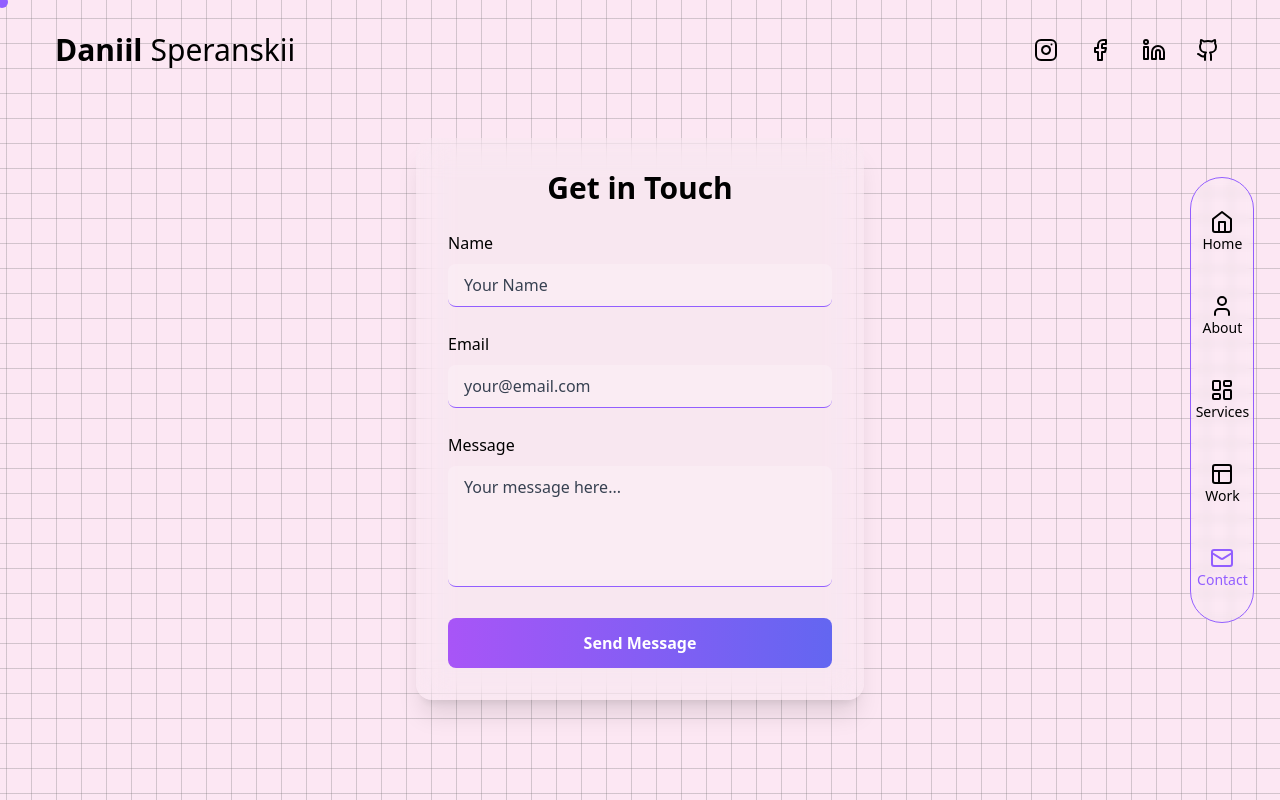
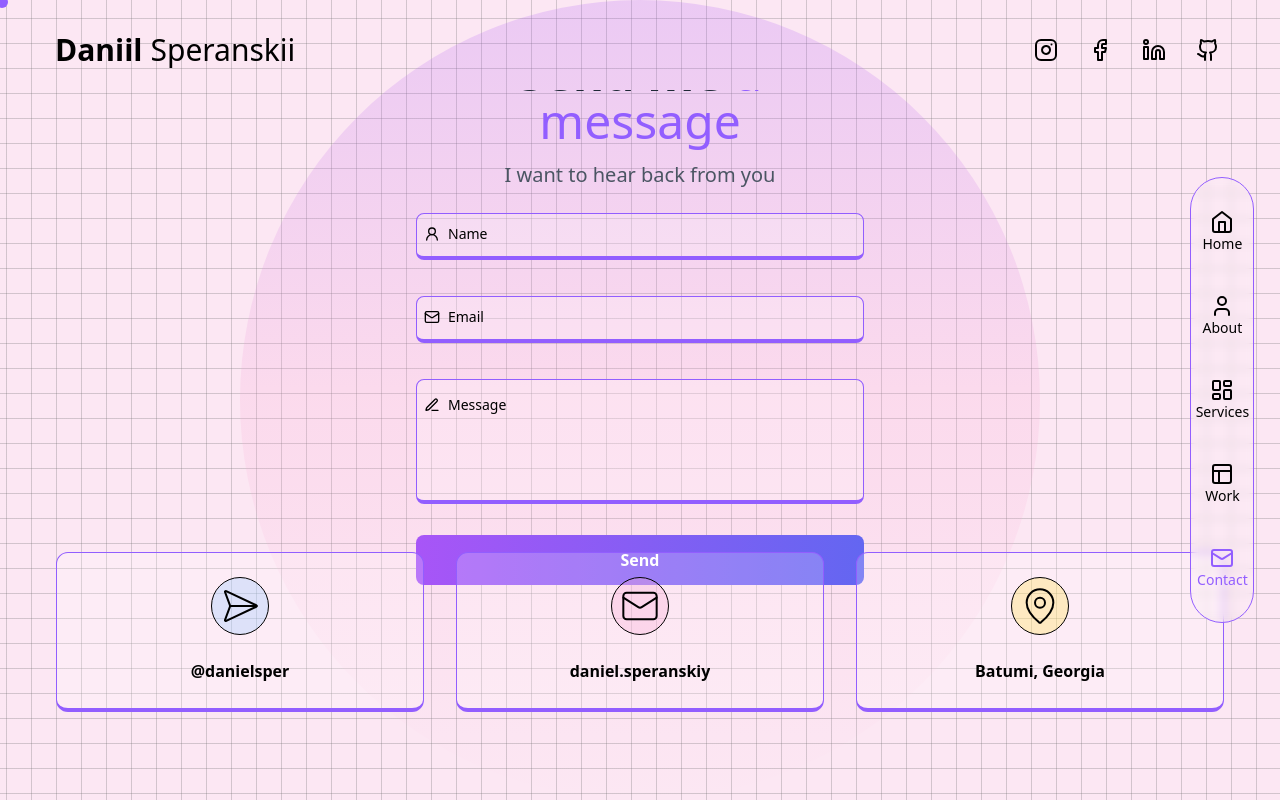
Before and after one commit to Danieldo1/portfolio-next, a Next.js app: page /contact in a window 1280 px wide. Built offline with nearby package versions, Linux system fonts and the light colour scheme.

Commit message:
added contact me

```diff
--- a/package.json
+++ b/package.json
@@ -10,6 +10,7 @@
     "seed": "node scripts/seedProjects.js"
   },
   "dependencies": {
+    "@emailjs/browser": "^4.4.1",
     "@radix-ui/react-slot": "^1.1.0",
     "class-variance-authority": "^0.7.0",
     "clsx": "^2.1.1",
@@ -24,6 +25,7 @@
     "react": "^18",
     "react-countup": "^6.5.3",
     "react-dom": "^18",
+    "react-hot-toast": "^2.4.1",
     "swipeable-react": "^2.0.0",
     "swiper": "^11.1.14",
     "tailwind-merge": "^2.5.2",
--- a/src/app/PageTransitionWrapper.jsx
+++ b/src/app/PageTransitionWrapper.jsx
@@ -10,7 +10,7 @@ const PageTransitionWrapper = ({ children }) => {
 
   return (
 
-    <AnimatePresence mode="wait" >
+    <AnimatePresence  >
       {children}
       <Transition key={pathname} />
     </AnimatePresence>
--- a/src/app/contact/page.js
+++ b/src/app/contact/page.js
@@ -1,99 +1,313 @@
-'use client'
-import React, { useState, useEffect, useRef } from 'react';
-import { motion } from 'framer-motion';
-import PageTransitionWrapper from '../PageTransitionWrapper'
-import gsap from 'gsap';
+"use client";
+import React, { useState, useEffect, useRef } from "react";
+import { motion } from "framer-motion";
+import PageTransitionWrapper from "../PageTransitionWrapper";
+import {
+  Mail,
+  MailIcon,
+  MapPin,
+  PenLine,
+  SendHorizonal,
+  User2,
+} from "lucide-react";
+import emailjs from "@emailjs/browser";
+import toast from "react-hot-toast";
 
 const ContactPage = () => {
-    const [formData, setFormData] = useState({
-        name: '',
-        email: '',
-        message: ''
+  const formRef = useRef();
+  const [sent, setSent] = useState(false);
+  const [form, setForm] = useState({
+    name: "",
+    email: "",
+    message: "",
   });
-      const formRef = useRef(null);
-      const nameInputRef = useRef(null);
-      const emailInputRef = useRef(null);
-      const messageInputRef = useRef(null);
-      const buttonRef = useRef(null);
 
+  const containerVariants = {
+    hidden: { opacity: 0, y: 20 },
+    visible: {
+      opacity: 1,
+      y: 0,
+      transition: {
+        delay: 1,
+        staggerChildren: 0.2,
+      },
+    },
+  };
+
+  const inputVariants = {
+    hidden: { opacity: 0, y: 20 },
+    visible: {
+      opacity: 1,
+      y: 0,
+      transition: {
+        delay: 1.2,
+        staggerChildren: 0.5,
+      },
+    },
+  };
+
+  const buttonVariants = {
+    hidden: { scale: 0.5, opacity: 0 },
+    visible: {
+      scale: 1,
+      opacity: 1,
+      transition: {
+        duration: 0.5,
+        type: "spring",
+        stiffness: 300,
+        delay: 1.2,
+      },
+    },
+  };
+
+  const containerBtnVariants = {
+    hidden: { opacity: 0 },
+    visible: {
+      opacity: 1,
+      transition: {
+        staggerChildren: 0.2,
+        duration: 0.5,
+        delay: 1.2,
+      },
+    },
+  };
 
   const handleChange = (e) => {
-        setFormData({ ...formData, [e.target.name]: e.target.value });
+    const { name, value } = e.target;
+
+    setForm({ ...form, [name]: value });
   };
 
   const handleSubmit = (e) => {
     e.preventDefault();
-        // add sumbit logic
-        console.log('Form submitted:', formData);
+    setSent(true);
+    emailjs
+      .send(
+        "service_sde995g",
+        "template_1y5lt3p",
+        {
+          from_name: form.name,
+          to_name: "Daniil",
+          from_email: form.email,
+          to_email: "daniel.speranskiy@gmail.com",
+          message: form.message,
+        },
+        "7yFNjLLKOxxB4Osr4"
+      )
+      .then(
+        () => {
+          setSent(false);
+          toast.success("Thank you, I will get back to you as soon as possible!");
+          setForm({
+            name: "",
+            email: "",
+            message: "",
+          });
+        },
+        (error) => {
+          setSent(false);
+          console.log(error);
+          toast.error("Something went wrong, please try again later!");
+        }
+      );
+  };
+
+  const handleTelegramClick = () => {
+    window.open("https://t.me/danielsper", "_blank");
+  };
+
+  const handleEmailClick = () => {
+    window.location.href = "mailto:daniel.speranskiy@gmail.com";
+  };
+
+  const handleLocationClick = () => {
+    window.open("https://www.google.com/maps/place/Batumi,+Georgia", "_blank");
   };
 
   return (
     <PageTransitionWrapper>
-    <div className=" flex items-center justify-center p-4 ">
+      <div className="rounded-full absolute top-1/2 -translate-y-1/2 left-1/2 -translate-x-1/2 w-[600px] h-[600px] bg-gradient-to-b from-purple-500/20 via-pink-300/20 to-transparent z-0 lg:w-[800px] lg:h-[800px]" />
+      <div className="flex items-center justify-center h-[calc(60vh-90px)] ">
         <motion.div
-        initial={{ opacity: 0, y: 20 }}
-        animate={{ opacity: 1, y: 0 }}
-        transition={{ duration: 0.5 }}
-        delay={0.7}
-        className="bg-white  bg-opacity-10 rounded-2xl p-8 backdrop-filter backdrop-blur-lg shadow-xl w-full max-w-md"
+          initial="hidden"
+          animate="visible"
+          variants={containerVariants}
+          className=" w-full max-w-md z-1 relative"
         >
-        <h2 className="text-3xl font-bold  mb-6 text-center text-black">Get in Touch</h2>
-        <form onSubmit={handleSubmit} className="space-y-6">
-          <div>
-            <label htmlFor="name" className="block text-black mb-2">Name</label>
+          <h2 className="text-3xl md:text-5xl font-bold text-center mb-2 md:mb-4 text-gray-800">
+            Send me <span className="text-accent font-normal">a message</span>
+          </h2>
+          <p className="text-center text-lg md:text-xl text-gray-600 mb-6">
+            I want to hear back from you
+          </p>
+          <form ref={formRef} onSubmit={handleSubmit} className="space-y-6">
+            <motion.div variants={inputVariants}>
+              <div className="relative ">
+                <motion.label
+                  htmlFor="name"
+                  className="absolute left-2 flex gap-2 items-center bottom-7 text-black text-sm transition-all duration-300 pointer-events-none"
+                >
+                  <User2 className="size-4 " aria-hidden />
+                  Name
+                </motion.label>
                 <motion.input
                   whileFocus={{ scale: 1.02 }}
                   type="text"
                   id="name"
                   name="name"
-              value={formData.name}
+                  onFocus={(e) =>
+                    e.target.previousSibling.classList.add(
+                      "-translate-y-9",
+                      "text-xs"
+                    )
+                  }
+                  onBlur={(e) =>
+                    !e.target.value &&
+                    e.target.previousSibling.classList.remove(
+                      "-translate-y-9",
+                      "text-xs"
+                    )
+                  }
+                  required
                   onChange={handleChange}
-              required
-              className="w-full px-4 py-2 border-b border-accent focus:border-0 rounded-lg bg-white bg-opacity-20 focus:bg-opacity-30 transition-all duration-300 text-black placeholder-gray-700 focus:outline-none focus:ring-2 focus:ring-purple-500"
+                  autoComplete="off"
+                  className="w-full px-4 py-2 border-b-4 border border-accent focus:border-0 rounded-lg bg-white bg-opacity-20 focus:bg-opacity-30 transition-all duration-300 text-black placeholder-transparent focus:outline-none focus:ring-2 focus:ring-purple-500 mb-3"
                   placeholder="Your Name"
                 />
               </div>
-          <div>
-            <label htmlFor="email" className="block text-black mb-2">Email</label>
+            </motion.div>
+
+            <motion.div variants={inputVariants}>
+              <div className="relative">
+                <motion.label
+                  htmlFor="email"
+                  className="absolute  flex gap-2 items-center left-2 bottom-7 text-black text-sm transition-all duration-300 pointer-events-none"
+                >
+                  <Mail className="size-4 " aria-hidden />
+                  Email
+                </motion.label>
                 <motion.input
                   whileFocus={{ scale: 1.02 }}
                   type="email"
                   id="email"
                   name="email"
-              value={formData.email}
+                  onFocus={(e) =>
+                    e.target.previousSibling.classList.add(
+                      "-translate-y-9",
+                      "text-xs"
+                    )
+                  }
+                  onBlur={(e) =>
+                    !e.target.value &&
+                    e.target.previousSibling.classList.remove(
+                      "-translate-y-9",
+                      "text-xs"
+                    )
+                  }
+                  required
                   onChange={handleChange}
-              required
-              className="w-full px-4 py-2 rounded-lg border-b border-accent focus:border-0 bg-white bg-opacity-20 focus:bg-opacity-30 transition-all duration-300 text-black placeholder-gray-700 focus:outline-none focus:ring-2 focus:ring-purple-500"
+                  className="w-full px-4 py-2 rounded-lg border-b-4 border border-accent focus:border-0 bg-white bg-opacity-20 focus:bg-opacity-30 transition-all duration-300 text-black placeholder-transparent focus:outline-none focus:ring-2 focus:ring-purple-500 mb-3"
                   placeholder="your@email.com"
                 />
               </div>
-          <div>
-            <label htmlFor="message" className="block text-black mb-2">Message</label>
+            </motion.div>
+
+            <motion.div variants={inputVariants}>
+              <div className="relative">
+                <motion.label
+                  htmlFor="message"
+                  className="absolute flex gap-2 items-center left-2 top-4 text-black text-sm transition-all duration-300 pointer-events-none"
+                >
+                  <PenLine className="size-4 " aria-hidden />
+                  Message
+                </motion.label>
                 <motion.textarea
                   whileFocus={{ scale: 1.02 }}
                   id="message"
                   name="message"
-              value={formData.message}
+                  onFocus={(e) =>
+                    e.target.previousSibling.classList.add(
+                      "-translate-y-10",
+                      "text-xs"
+                    )
+                  }
+                  onBlur={(e) =>
+                    !e.target.value &&
+                    e.target.previousSibling.classList.remove(
+                      "-translate-y-10",
+                      "text-xs"
+                    )
+                  }
+                  required
                   onChange={handleChange}
-              required
                   rows="4"
-              className="w-full px-4 py-2 rounded-lg border-b border-accent focus:border-0 bg-white bg-opacity-20 focus:bg-opacity-30 transition-all duration-300 text-black placeholder-gray-700 focus:outline-none focus:ring-2 focus:ring-purple-500 resize-none"
+                  className="w-full px-4 py-2 rounded-lg border-b-4 border border-accent focus:border-0 bg-white bg-opacity-20 focus:bg-opacity-30 transition-all duration-300 text-black placeholder-transparent focus:outline-none focus:ring-2 focus:ring-purple-500 resize-none"
                   placeholder="Your message here..."
                 />
               </div>
+            </motion.div>
+
             <motion.button
               whileHover={{ scale: 1.05 }}
               whileTap={{ scale: 0.95 }}
               type="submit"
-            className="w-full bg-gradient-to-r  from-purple-500 to-indigo-500 text-white font-bold py-3 px-4 rounded-lg hover:opacity-90 transition-all duration-300"
+              className="w-full bg-gradient-to-r from-purple-500 to-indigo-500 text-white font-bold py-3 px-4 rounded-lg hover:opacity-90 transition-all duration-300"
             >
-            Send Message
+              {sent ? "Sent" : "Send"}
             </motion.button>
           </form>
         </motion.div>
       </div>
+
+      {/* buttons */}
+
+      <motion.div
+        variants={containerBtnVariants}
+        initial="hidden"
+        animate="visible"
+        className="grid grid-cols-3 gap-4 lg:gap-8 relative z-1 mt-10"
+      >
+        <motion.button
+          variants={buttonVariants}
+          whileHover={{ scale: 1.1 }}
+          whileTap={{ scale: 0.95 }}
+          onClick={handleTelegramClick}
+          className="w-full h-40 bg-white/20 border-[1px] border-b-4 border-accent rounded-xl flex flex-col justify-evenly items-center"
+        >
+          <div className=" bg-blue-300/30 p-2 rounded-full border-black border-[1px]">
+            <SendHorizonal className="size-10" strokeWidth={1.2} />
+          </div>
+          <p className="font-bold">@danielsper</p>
+        </motion.button>
+
+        <motion.button
+          variants={buttonVariants}
+          whileHover={{ scale: 1.1 }}
+          whileTap={{ scale: 0.95 }}
+          onClick={handleEmailClick}
+          className="w-full h-40 bg-white/20 border-[1px] border-b-4 border-accent rounded-xl flex flex-col justify-evenly items-center "
+        >
+          <div className=" bg-pink-300/30 p-2 rounded-full border-black border-[1px]">
+            <MailIcon className="size-10" strokeWidth={1.2} />
+          </div>
+          <p className="font-bold line-clamp-1">daniel.speranskiy</p>
+        </motion.button>
+
+        <motion.button
+          variants={buttonVariants}
+          whileHover={{ scale: 1.1 }}
+          whileTap={{ scale: 0.95 }}
+          onClick={handleLocationClick}
+          className="w-full h-40 bg-white/20 border-[1px] border-b-4 border-accent rounded-xl flex flex-col justify-evenly items-center"
+        >
+          <div className=" bg-yellow-300/30 p-2 rounded-full border-black border-[1px]">
+            <MapPin className="size-10" strokeWidth={1.2} />
+          </div>
+          <p className="font-bold">Batumi, Georgia</p>
+        </motion.button>
+      </motion.div>
     </PageTransitionWrapper>
-  )
-}
+  );
+};
 
-export default ContactPage
+export default ContactPage;
--- a/src/app/layout.js
+++ b/src/app/layout.js
@@ -4,6 +4,7 @@ import "./globals.css";
 import Navbar from "../components/Navbar";
 import Header from "@/components/Header";
 import CustomCursor from "@/components/CustomCursor";
+import toast, { Toaster } from 'react-hot-toast';
 
 const geistSans = localFont({
   src: "./fonts/GeistVF.woff",
@@ -37,6 +38,7 @@ export default function RootLayout({ children }) {
         </main>
         <Navbar />
       </div>
+      <Toaster />
     </body>
   </html>
   );
```
Also changed, not shown: src/app/work/page.js (+6 -3 lines), src/components/CustomButton.jsx (+4 -4 lines), public/whatsapp.svg (added), 1 other file (tests, documents, lock files or other folders). Lines whose indentation alone changed are shown as unchanged.
